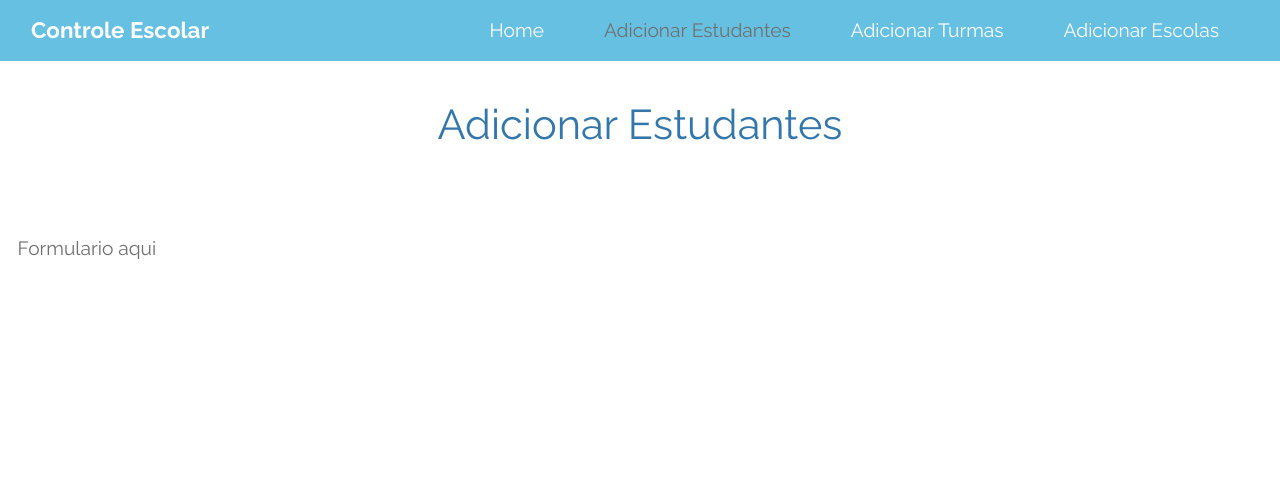
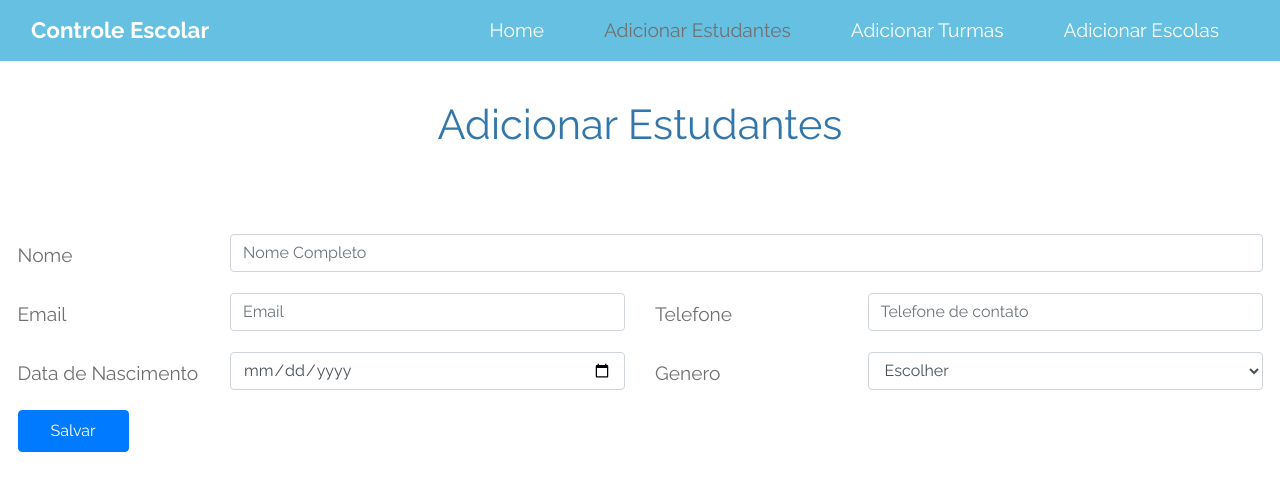
Before and after one commit to AlessandroRic/controle_alunos_escolas, a PHP site: page /criar-aluno.php in a window 1280 px wide. Shown: the top 491 px of the page. Run offline with PHP 8.4, Linux system fonts and the light colour scheme.

Commit message:
adicionado sistema de migracao e layouts papara formulários

```diff
--- a/bootstrap.php
+++ b/bootstrap.php
@@ -12,7 +12,7 @@ $params = [
     'dbname' => 'database',
     'user'   => 'user',
     'password' => '12345678',
-    'host' => 'localhost:3307',
+    'host' => 'mysql',
     'driver' => 'pdo_mysql'
 ];
 
--- a/composer.json
+++ b/composer.json
@@ -12,6 +12,7 @@
     },
     "require": {
         "php": "^7.4",
+        "ext-http": "*",
         "guzzlehttp/guzzle": "^7.3",
         "doctrine/orm": "^2.6.2",
         "doctrine/migrations": "^2.0"
--- a/public/criar-aluno.php
+++ b/public/criar-aluno.php
@@ -51,8 +51,44 @@
 
         <div class="row tm-content-box">
             <div class="col-lg-12">
-                <form action="" method="post">
-                    Formulario aqui
+                <form>
+                    <div class="form-group row">
+                        <label class="col-sm-2 col-form-label">Nome</label>
+                        <div class="col-sm-10">
+                            <input type="text" class="form-control" placeholder="Nome Completo" required>
+                        </div>
+                    </div>
+                    <div class="form-group row">
+                        <label class="col-sm-2 col-form-label">Email</label>
+                        <div class="col-sm-4">
+                            <input type="email" class="form-control" placeholder="Email" required>
+                        </div>
+                        <label class="col-sm-2 col-form-label">Telefone</label>
+                        <div class="col-sm-4">
+                            <input type="text" class="form-control" placeholder="Telefone de contato">
+                        </div>
+                    </div>
+                    <div class="form-group row">
+                        <label class="col-sm-2 col-form-label">Data de Nascimento</label>
+                        <div class="col-sm-4">
+                            <input type="date" class="form-control" placeholder="Data de Nascimento" required>
+                        </div>
+                        <label class="col-sm-2 col-form-label">Genero</label>
+                        <div class="col-sm-4">
+                            <select class="form-control">
+                                <option selected disabled>Escolher</option>
+                                <option value="1">Masculino</option>
+                                <option value="2">Feminino</option>
+                                <option value="3">Não desejo indicar</option>
+                            </select>
+                        </div>
+                    </div>
+
+                    <div class="form-group row">
+                        <div class="col-sm-10">
+                            <button type="submit" class="btn btn-primary">Salvar</button>
+                        </div>
+                    </div>
                 </form>
             </div>
 
--- a/src/Entities/Aluno.php
+++ b/src/Entities/Aluno.php
@@ -89,9 +89,9 @@ class Aluno {
         return $this->data_nascimento;
     }
 
-    public function setDataNascimento(string $data_nascimento)
+    public function setDataNascimento($data_nascimento)
     {
-        $this->data_nascimento = date('Y-m-d',strtotime($data_nascimento));
+        $this->data_nascimento = $data_nascimento;
     }
 
     public function getGenero()
```
Also changed, not shown: migrations.php (added, +13 -0 lines), public/Alunos/criandoaluno.php (added, +19 -0 lines), public/criar-escola.php (+33 -2 lines), public/criar-turma.php (+37 -2 lines), src/Migrations/Version20210523235122.php (added, +39 -0 lines), README.md.
